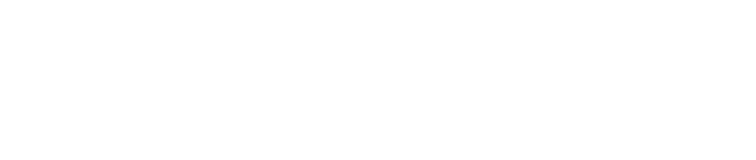
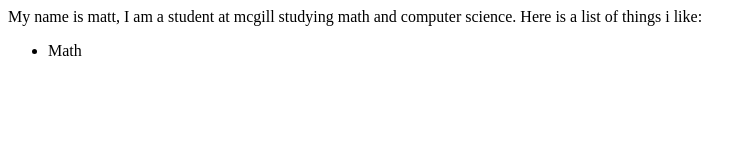
Before and after one commit to wetmore/hack101lesson1, a plain HTML site: page index.html in a window 1280 px wide. Shown: the whole page, without its empty margins (0-756 px from the left). Drawn offline with Linux system fonts and the light colour scheme.

```diff
--- a/index.html
+++ b/index.html
@@ -1,2 +1,13 @@
+<html>
+	<head>
+		<title>Matt Wetmore</title>
+	</head>
+	<body>
+		My name is matt, I am a student at mcgill studying math and computer science.
 
+		Here is a list of things i like:
+		<ul>
+			<li>Math</li>
+		</ul>
+	</body>
 </html>
```
